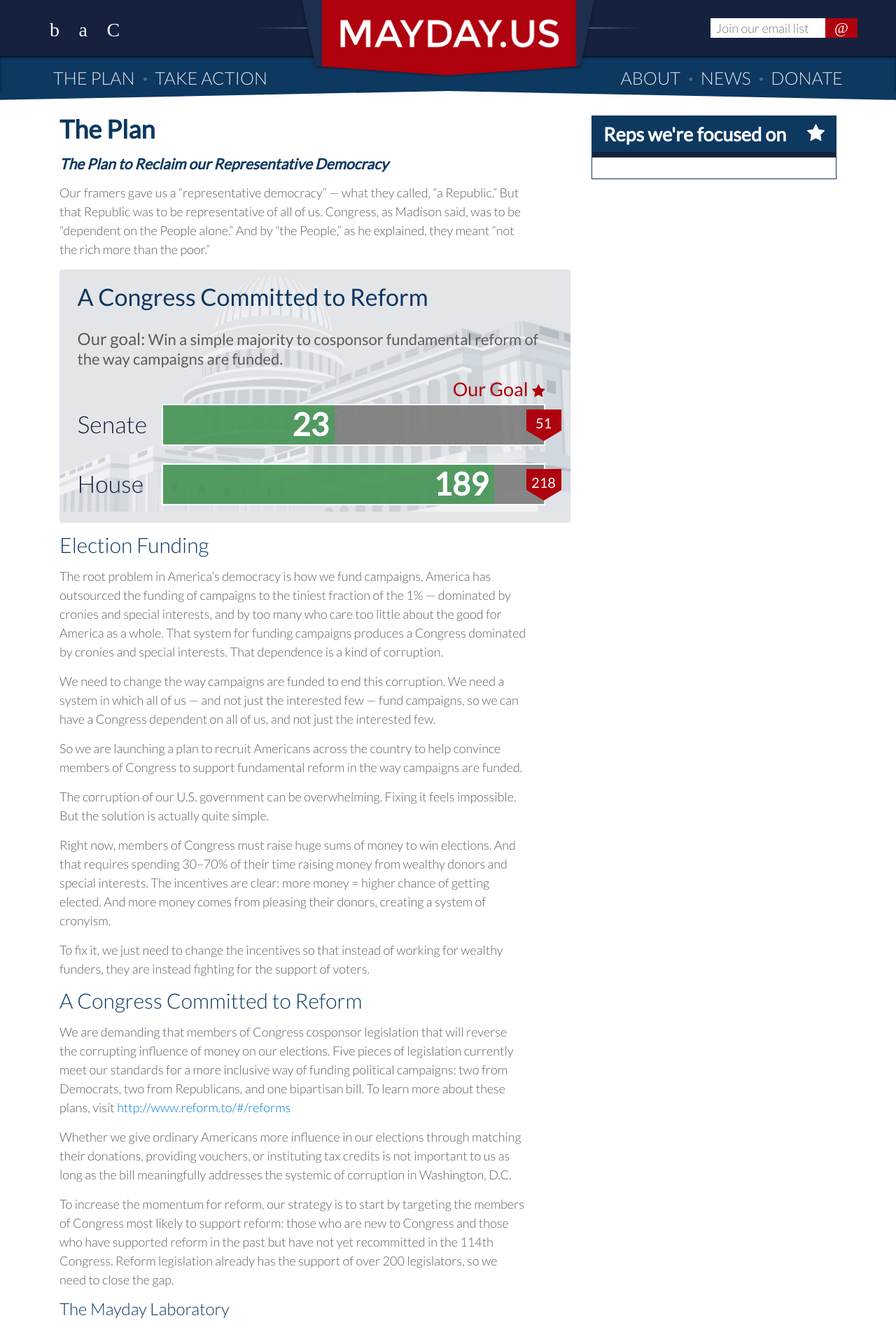
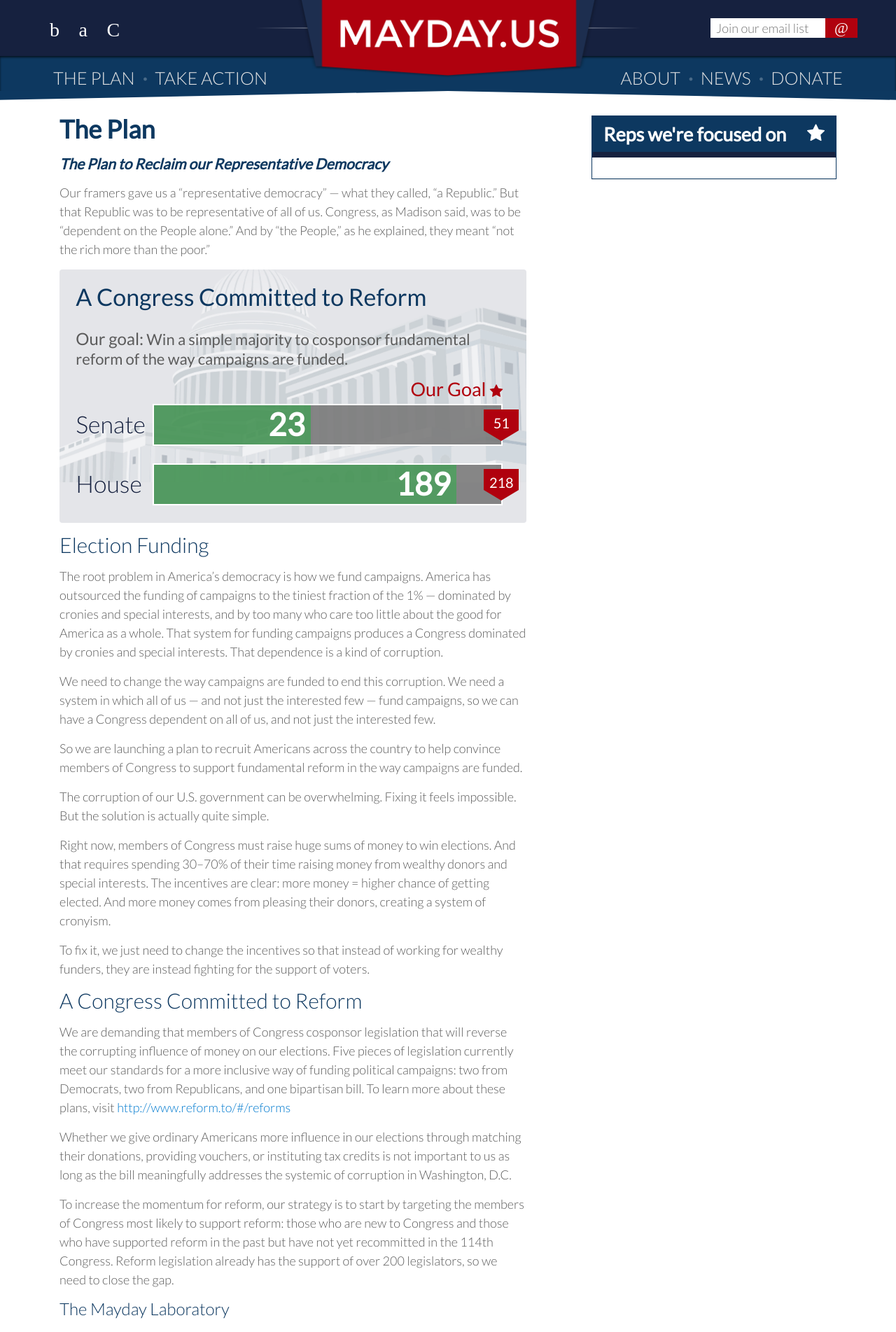
Before and after one commit to MayOneUS/mayday-2.0-frontend, a Jekyll site: the page built from the_plan.html, in a window 1280 px wide. Shown: the top 1903 px of the page at 70% size. Built offline with Jekyll 4.4.1, drawn with Linux system fonts in a browser that asks for light colours; nearby versions of some CDN libraries; some web fonts are replaced.

Commit message:
ThePlan minor styling change

```diff
--- a/the_plan.html
+++ b/the_plan.html
@@ -17,7 +17,7 @@
       </div>
     </div>
     <div class="row">
-      <div class="col-md-12">
+      <div class="col-md-11">
         {% include progress.html %}
       </div>
     </div>
@@ -70,7 +70,7 @@
     </div>
     <div class="derp col-lg-7 col-xs-7">
       <h4>{{ name }}</h4>
-      <h6>{{ title }} ({{ party }}-{{ state_abbrev }} {{ display_district })</h6>
+      <h6>{{ title }} ({{ party }}-{{ state_abbrev }} {{display_district})</h6>
       <a class="btn btn-targets" href="#">More Info</a>
     </div>
   </div>
```
